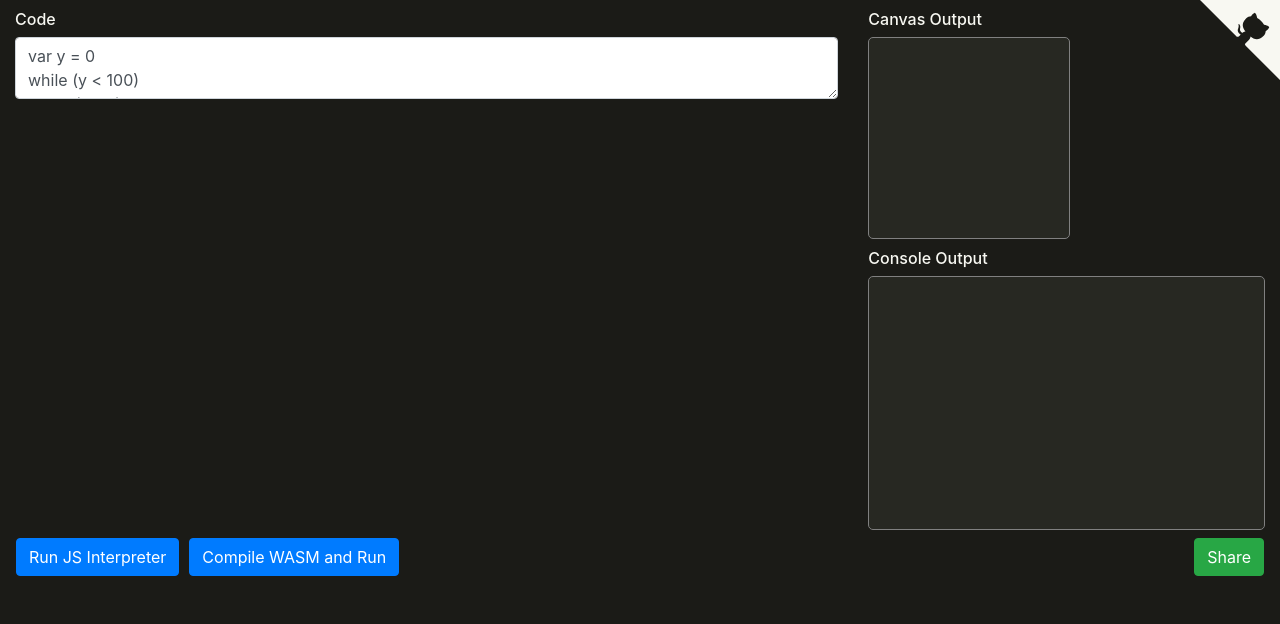
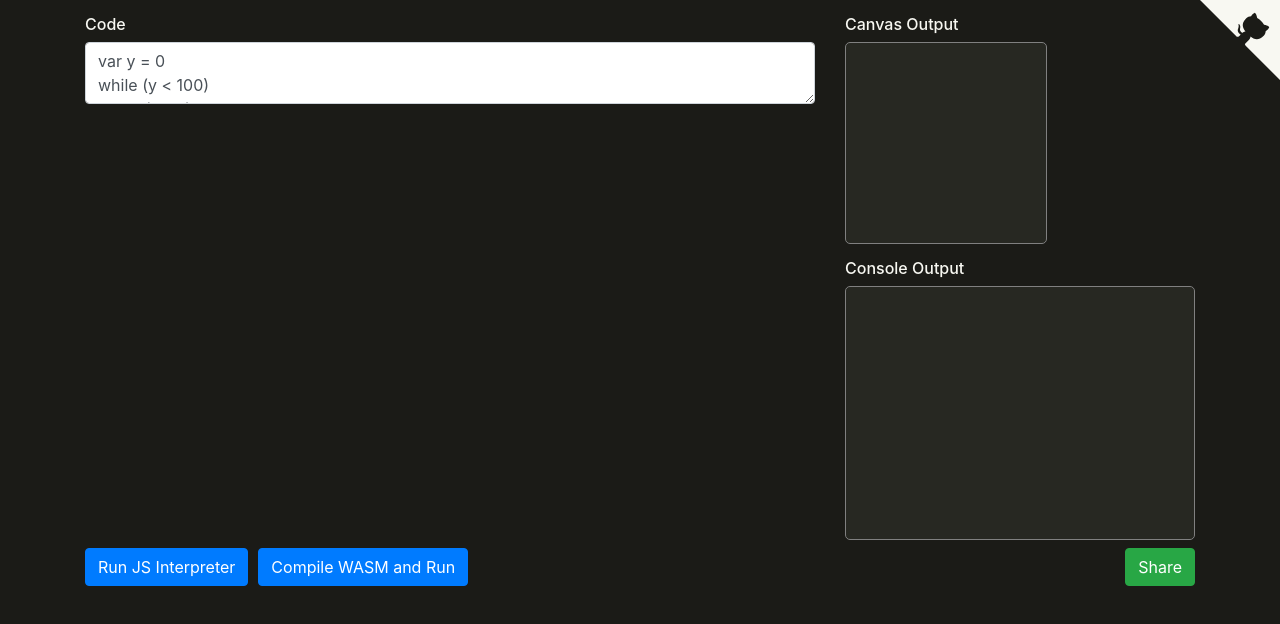
Before and after one commit to dominikrys/schism, a website: page web/index.html in a window 1280 px wide. Drawn offline with nearby package versions, Linux system fonts and the light colour scheme.

Commit message:
Make all containers level on the page

```diff
--- a/web/index.html
+++ b/web/index.html
@@ -54,7 +54,7 @@
         </div>
     </div>
 
-    <div class="container-fluid">
+    <div class="container">
         <div class="row">
             <div class="col-8">
                 <div class="output-element">
@@ -102,7 +102,8 @@ endwhile
         </div>
     </div>
 
-    <nav class="navbar navbar-expand-sm justify-content-between">
+    <nav class="navbar navbar-expand-sm">
+        <div class="container">
             <ul class="navbar-nav mr-auto">
                 <button id="interpret" class="btn btn-primary">
                     Run JS Interpreter
@@ -121,6 +122,7 @@ endwhile
                     Share
                 </button>
             </form>
+        </div>
     </nav>
 
     <div class="container">
--- a/web/main.css
+++ b/web/main.css
@@ -14,7 +14,7 @@ body {
 }
 
 .output-element {
-  margin-top: 10px;
+  margin-top: 15px;
 }
 
 .CodeMirror,
```
Also changed, not shown: README.md. Lines whose indentation alone changed are shown as unchanged.
